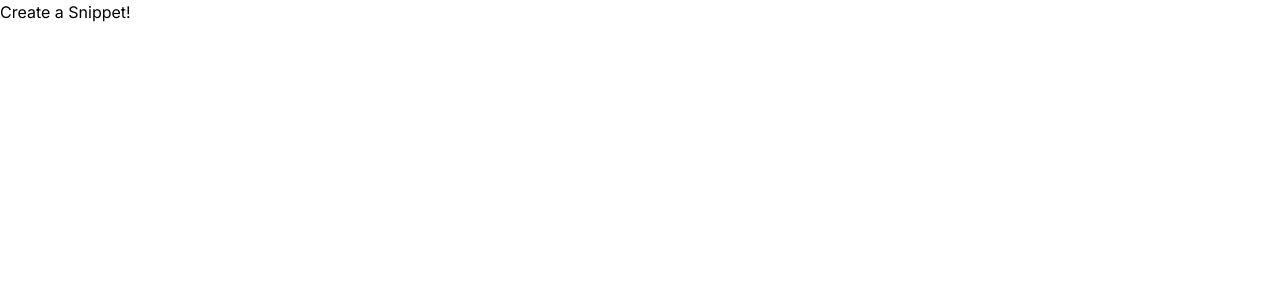
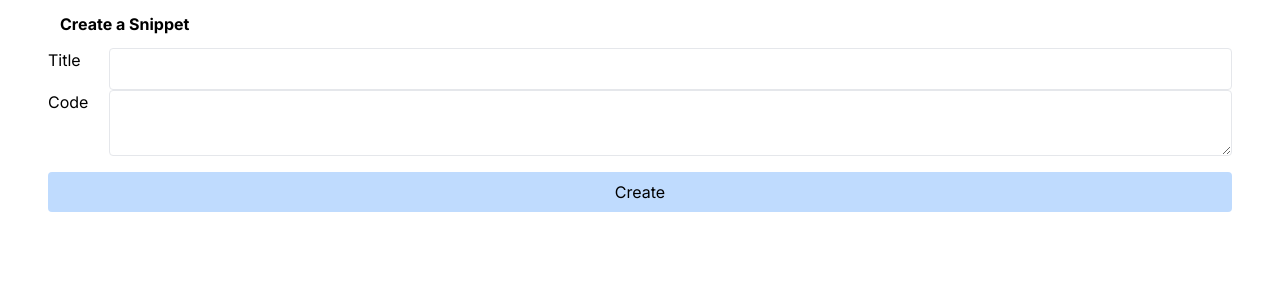
Before and after one commit to creativeloc/snippets, a Next.js app: page /snippets/new in a window 1280 px wide. Shown: the top 300 px of the page. Built offline with nearby package versions, Linux system fonts and the light colour scheme.

Commit message:
create Prisma Client, modify global layout width, create new snippet form

```diff
--- a/src/app/layout.tsx
+++ b/src/app/layout.tsx
@@ -1,22 +1,24 @@
-import type { Metadata } from "next";
-import { Inter } from "next/font/google";
-import "./globals.css";
+import type { Metadata } from "next"
+import { Inter } from "next/font/google"
+import "./globals.css"
 
-const inter = Inter({ subsets: ["latin"] });
+const inter = Inter({ subsets: ["latin"] })
 
 export const metadata: Metadata = {
   title: "Create Next App",
-  description: "Generated by create next app",
-};
+  description: "Generated by create next app"
+}
 
 export default function RootLayout({
-  children,
+  children
 }: Readonly<{
-  children: React.ReactNode;
+  children: React.ReactNode
 }>) {
   return (
     <html lang="en">
-      <body className={inter.className}>{children}</body>
+      <body className={inter.className}>
+        <div className="container mx-auto px-12">{children}</div>
+      </body>
     </html>
-  );
+  )
 }
--- a/src/app/snippets/new/page.tsx
+++ b/src/app/snippets/new/page.tsx
@@ -1,3 +1,36 @@
 export default function SnippetCreatePage() {
-  return <div>Create a Snippet!</div>
+  return (
+    <form>
+      <h3 className="font-bold m-3">Create a Snippet</h3>
+      <div className="flex flex-col gap-4">
+        <div className="flex gap-4">
+          <label className="w-12" htmlFor="title">
+            Title
+          </label>
+          <input
+            name="title"
+            className="border rounded p-2 w-full"
+            id="title"
+          />
+        </div>
+      </div>
+
+      <div className="flex flex-col gap-4">
+        <div className="flex gap-4">
+          <label className="w-12" htmlFor="code">
+            Code
+          </label>
+          <textarea
+            name="code"
+            className="border rounded p-2 w-full"
+            id="code"
+          />
+        </div>
+
+        <button type="submit" className="rounded p-2 bg-blue-200">
+          Create
+        </button>
+      </div>
+    </form>
+  )
 }
--- /dev/null
+++ b/src/db/index.ts
@@ -0,0 +1,3 @@
+import { PrismaClient } from "@prisma/client"
+
+export const db = new PrismaClient()
```
